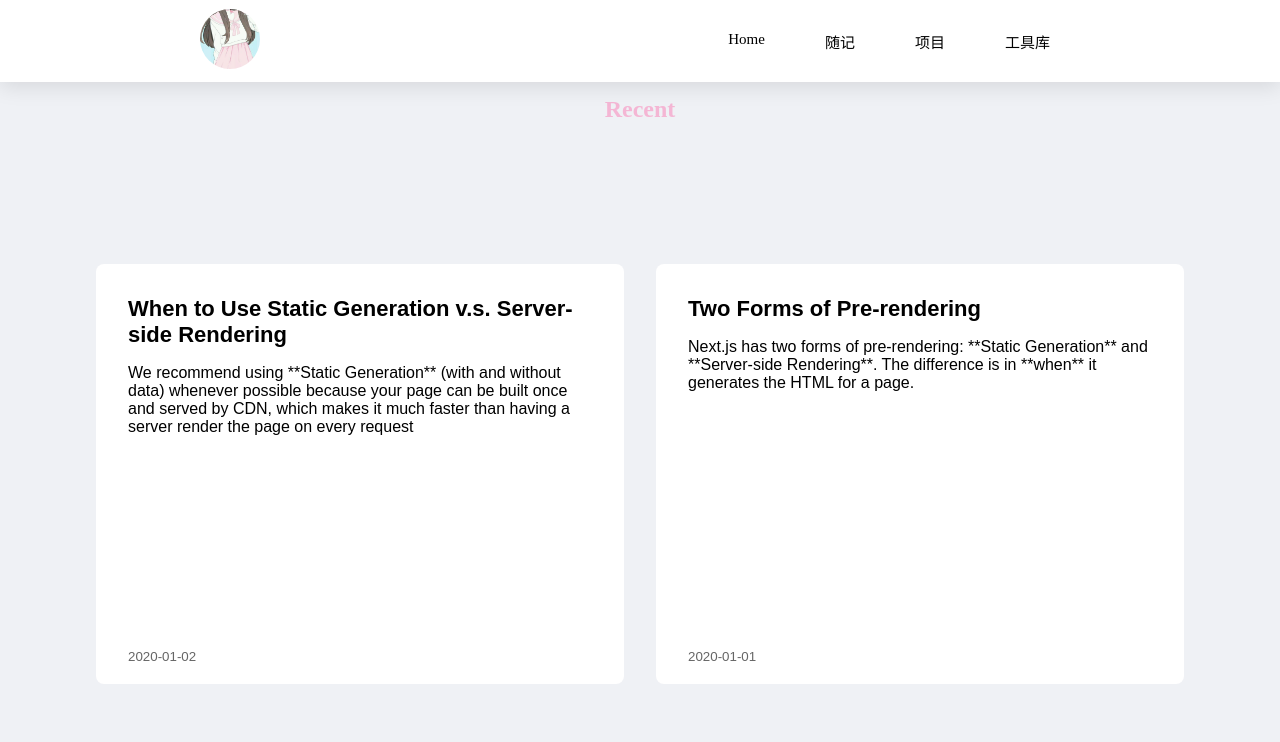
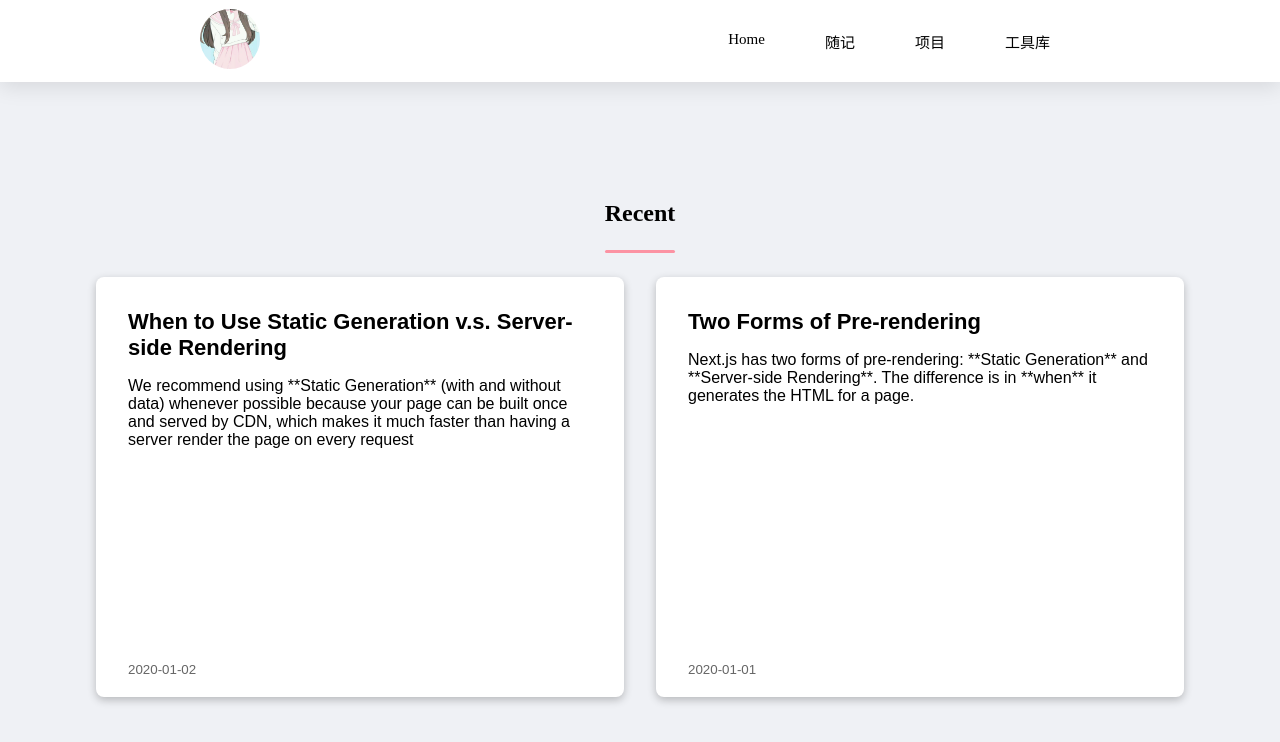
Before and after one commit to yaomucha/my-website, a Next.js app: page / in a window 1280 px wide. Shown: the top 742 px of the page. Built offline with nearby package versions, Linux system fonts and the light colour scheme.

Commit message:
setting global css

```diff
--- a/src/components/Header.module.css
+++ b/src/components/Header.module.css
@@ -4,7 +4,7 @@
     z-index: 99;
     position: fixed;
     height: 82px;
-    background-color: white;
+    background-color:var(--background-white);
     box-shadow: rgba(0, 0, 0, .1) 0 5px 20px;
     display: flex;
     flex-direction: row;
@@ -33,7 +33,7 @@
     width: calc(100% - 40px);
     height: 3px;
     content: '';
-    background: #f4b6d4;
+    background: var(--color-pink);
     border-radius: 2px;
     transition: .25s;
     transform: scale(0);
--- a/src/pages/index.js
+++ b/src/pages/index.js
@@ -26,6 +26,7 @@ export default function Home({ allPostsData }) {
       <Header/>
       <main className={styles.main}>
 
+
         <h2>Recent</h2>
 
         <ul className={styles.ul}>
--- a/src/styles/Home.module.css
+++ b/src/styles/Home.module.css
@@ -5,6 +5,7 @@
   align-items: center;
   padding: 6rem;
   min-height: 100vh;
+  padding-top: 200px;
 }
 
 .description {
@@ -276,30 +277,52 @@
 }
 
 .ul {
+  margin-top: 50px;
   display: grid;
   grid-template-columns: repeat(auto-fill, minmax(400px, 1fr));
   gap: 32px;
-  font-family: "Wotfard","Wotfard-fallback",sans-serif;
+  font-family: "Wotfard", "Wotfard-fallback", sans-serif;
 }
-.ul h3{
+
+.ul h3 {
   font-size: calc(1.375rem);
 }
 
 .ul li {
   list-style: none;
   padding: 32px;
-  background: white;
+  background-color: var(--background-white);
   border-radius: 8px;
   transition: background 350ms ease 0s;
   position: relative;
   height: 420px;
   cursor: pointer;
+  box-shadow: rgba(0, 0, 0, 0.24) 0px 3px 8px;
 }
 
-.preContent{
+.preContent {
   margin-top: 16px;
   font-size: 1rem;
 }
-.main h2{
-  color: #f4b6d4;
+
+.main h2 {
+  font-weight: bold;
+  position: relative;
+  /* color: var(--color-pink); */
 }
+
+.main h2::before {
+  position: absolute;
+  /* left: 20px; */
+  top: 50px;
+  /* bottom: 0px; */
+  width: 100%;
+  height: 3px;
+  content: '';
+  /* width: 3px; */
+  background: var(--color-pink);
+  border-radius: 2px;
+  transition: .25s;
+  /* transform: scale(0); */
+  /* opacity: 0;*/
+}
--- a/src/styles/globals.css
+++ b/src/styles/globals.css
@@ -38,6 +38,13 @@
   --callout-border-rgb: 172, 175, 176;
   --card-rgb: 180, 185, 188;
   --card-border-rgb: 131, 134, 135;
+
+
+
+
+  --background-white: white;
+  --color-pink: #fc93a3;
+  --color-gary: #666;
 }
 
 @media (prefers-color-scheme: dark) {
@@ -100,3 +107,18 @@ a {
     color-scheme: dark;
   }
 }
+
+::-webkit-scrollbar-track {
+  background-color: #F5F5F5;
+}
+
+::-webkit-scrollbar {
+    width: .4rem;
+    height: .4rem;
+    background-color: #F5F5F5;
+}
+
+::-webkit-scrollbar-thumb {
+    background-color: #999;
+    border-radius: 10px;
+}
--- a/src/styles/utils.module.css
+++ b/src/styles/utils.module.css
@@ -48,8 +48,7 @@
 }
 
 .lightText {
-    color: #666;
-    color: #666;
+  color: var(--color-gary);
   bottom: 20px;
   position: absolute;
 }
```
Lines whose indentation alone changed are shown as unchanged.
